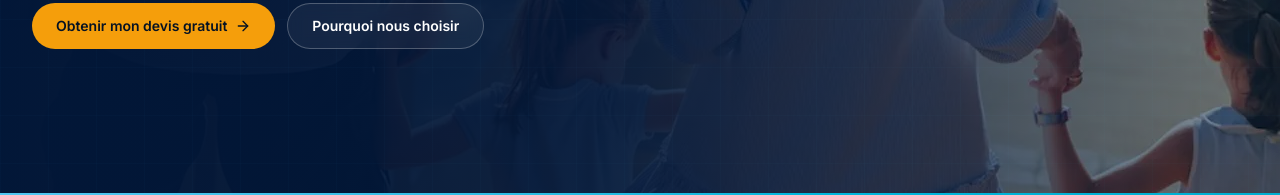
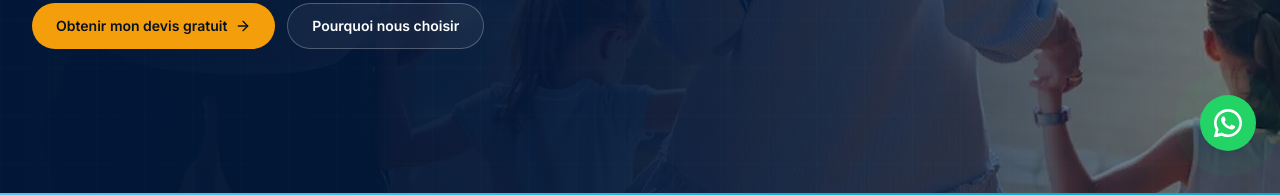
Before and after one commit to soumer-dev/meta-assurance-08, a Next.js app: page / in a window 1280 px wide. Shown: the part 625-820 px from the top of the page. Built offline with nearby package versions, Linux system fonts and the light colour scheme; no server answers.

Commit message:
feat: floating WhatsApp CTA button

```diff
--- a/app/layout.tsx
+++ b/app/layout.tsx
@@ -1,6 +1,7 @@
 import type { Metadata, Viewport } from "next";
 import { Inter, Fraunces } from "next/font/google";
 import "../styles/globals.css";
+import { WhatsAppButton } from "../components/ui/WhatsAppButton";
 
 // ─── Fonts ────────────────────────────────────────────────────────────────────
 // next/font self-hosts fonts — zero external network requests, no render-blocking
@@ -163,6 +164,7 @@ export default function RootLayout({ children }: { children: React.ReactNode })
           type="application/ld+json"
           dangerouslySetInnerHTML={{ __html: JSON.stringify(structuredData) }}
         />
+        <WhatsAppButton />
         {children}
       </body>
     </html>
--- /dev/null
+++ b/components/ui/WhatsAppButton.tsx
@@ -0,0 +1,26 @@
+export function WhatsAppButton() {
+  return (
+    <a
+      href="https://wa.me/212661390788"
+      target="_blank"
+      rel="noopener noreferrer"
+      aria-label="Contactez-nous sur WhatsApp"
+      className="fixed bottom-6 right-6 z-50 flex size-14 items-center justify-center rounded-full bg-[#25D366] shadow-lg transition-transform hover:scale-110 focus:outline-none focus:ring-4 focus:ring-[#25D366]/50"
+    >
+      {/* Pulse ring */}
+      <span className="absolute inline-flex size-full animate-ping rounded-full bg-[#25D366] opacity-40" />
+
+      {/* WhatsApp SVG icon */}
+      <svg
+        xmlns="http://www.w3.org/2000/svg"
+        viewBox="0 0 24 24"
+        fill="white"
+        className="relative size-7"
+        aria-hidden="true"
+      >
+        <path d="M17.472 14.382c-.297-.149-1.758-.867-2.03-.967-.273-.099-.471-.148-.67.15-.197.297-.767.966-.94 1.164-.173.199-.347.223-.644.075-.297-.15-1.255-.463-2.39-1.475-.883-.788-1.48-1.761-1.653-2.059-.173-.297-.018-.458.13-.606.134-.133.298-.347.446-.52.149-.174.198-.298.298-.497.099-.198.05-.371-.025-.52-.075-.149-.669-1.612-.916-2.207-.242-.579-.487-.5-.669-.51-.173-.008-.371-.01-.57-.01-.198 0-.52.074-.792.372-.272.297-1.04 1.016-1.04 2.479 0 1.462 1.065 2.875 1.213 3.074.149.198 2.096 3.2 5.077 4.487.709.306 1.262.489 1.694.625.712.227 1.36.195 1.871.118.571-.085 1.758-.719 2.006-1.413.248-.694.248-1.289.173-1.413-.074-.124-.272-.198-.57-.347z" />
+        <path d="M12 0C5.373 0 0 5.373 0 12c0 2.123.554 4.118 1.528 5.845L.057 23.428a.75.75 0 0 0 .916.916l5.638-1.47A11.952 11.952 0 0 0 12 24c6.627 0 12-5.373 12-12S18.627 0 12 0zm0 21.75a9.713 9.713 0 0 1-4.953-1.355l-.355-.21-3.683.96.98-3.595-.23-.37A9.718 9.718 0 0 1 2.25 12C2.25 6.615 6.615 2.25 12 2.25S21.75 6.615 21.75 12 17.385 21.75 12 21.75z" />
+      </svg>
+    </a>
+  );
+}
```
